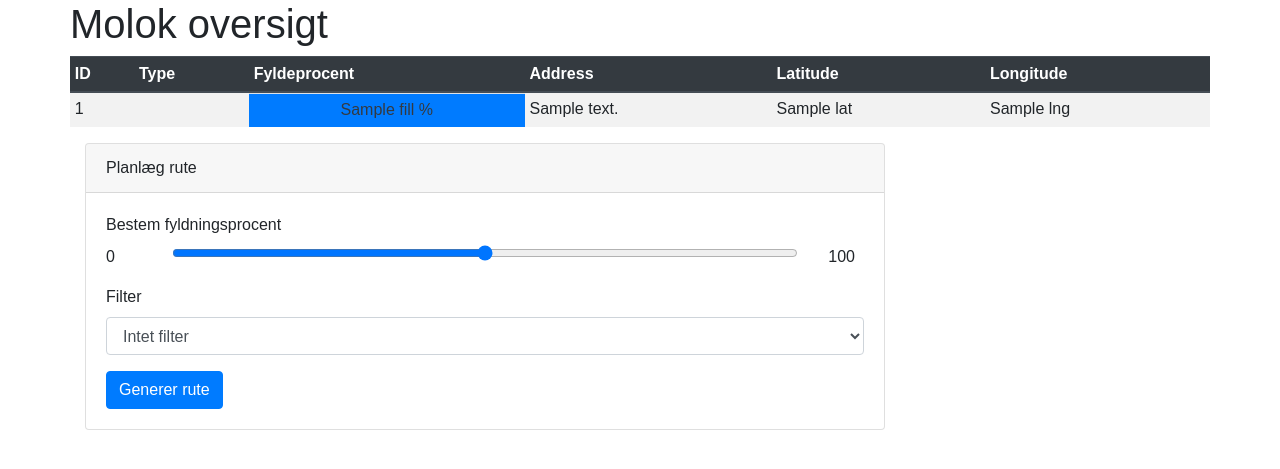
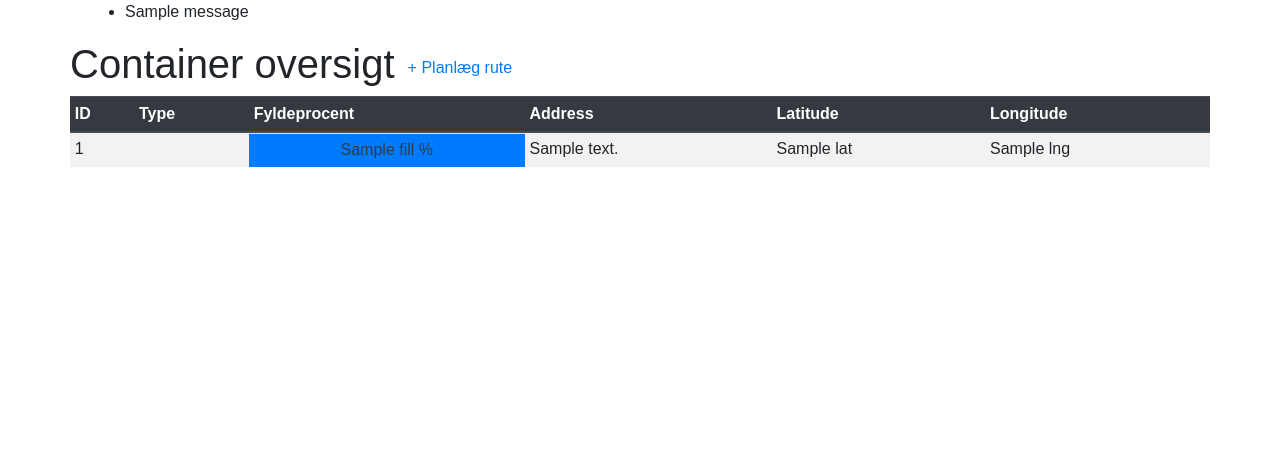
Before and after one commit to wastebud2/P1testsite, a Flask app: template templates/index.html in a window 1280 px wide. Shown: the top 469 px of the page. Run offline with Flask 2, Linux system fonts and the light colour scheme; the template is opened without the code that fills it: most values are stand-ins (such as "Sample title", 1, 10 or a date in 2020); one stand-in notice (Sample message) is shown; some libraries are stand-ins or nearby versions.

Commit message:
Mange mindre ændringer af programmering og index.html

```diff
--- a/application.py
+++ b/application.py
@@ -1,4 +1,4 @@
-from flask import Flask, render_template, redirect, request
+from flask import Flask, render_template, redirect, request, flash
 from app.brute_force import sortLocations
 from app.ACO import sort_ACO
 import json
@@ -14,38 +14,37 @@ firebase = firebase_admin.initialize_app(cred)
 db = firestore.client()
 units_ref = db.collection('enheder')
 
+aaf = ["Aalborg Forsyning", 57.026012, 9.921496]
 
 ## Routes ##
 @app.route("/")
 def index():
-    # Sort by type, so 'Plast og Metal' de ligger i deres kategorier
+    # Sort entries by type
     data = units_ref.order_by('type').order_by('fill', direction=firestore.Query.DESCENDING)
     return render_template('index.html', entries=data.stream())
 
 @app.route("/sort/<float:fill>")
 def sort(fill):
     locs = []
+    locs.append(aaf)
     for entry in units_ref.stream():
         entry_dict = entry.to_dict()
         if entry_dict['fill'] > fill:
             new_entry = [entry.id, entry_dict["lat"], entry_dict["lng"]]
             locs.append(new_entry)
-    locs =   sort_ACO(locs)
-    #locs = locs[::-1] # flip list order
-    #locs = [locs[i] for i in bestOrder]
+    locs = sort_ACO(locs)
     return json.dumps(locs)
 
 @app.route("/sort/<string:type>/<float:fill>")
 def sort_with_type(type, fill):
     locs = []
+    locs.append(aaf)
     for entry in units_ref.stream():
         entry_dict = entry.to_dict()
         if entry_dict['type'] == type and entry_dict['fill'] > fill:
             new_entry = [entry.id, entry_dict["lat"], entry_dict["lng"]]
             locs.append(new_entry)
-    locs =   sort_ACO(locs)
-    #locs = locs[::-1] # flip list order
-    #locs = [locs[i] for i in bestOrder]
+    locs = sort_ACO(locs)
     return json.dumps(locs)
 
 @app.route("/sort/GUI", methods=['POST'])
--- a/templates/base.html
+++ b/templates/base.html
@@ -15,6 +15,16 @@
 </head>
 <body>
     <div class='container'>
+        {% with messages = get_flashed_messages() %}
+            {% if messages %}
+                <ul class=flashes>
+                {% for message in messages %}
+                <li>{{ message }}</li>
+                {% endfor %}
+                </ul>
+            {% endif %}
+        {% endwith %}
+
         {% block body %}{% endblock body %}
     </div>
     <script src="https://code.jquery.com/jquery-3.4.1.slim.min.js" integrity="sha384-J6qa4849blE2+poT4WnyKhv5vZF5SrPo0iEjwBvKU7imGFAV0wwj1yYfoRSJoZ+n" crossorigin="anonymous"></script>
--- a/templates/index.html
+++ b/templates/index.html
@@ -5,7 +5,10 @@
 
 {% block body %}
 <div class="row">
-<h1>Molok oversigt</h1>
+<h1>Container oversigt</h1>
+<button type="button" class="btn btn-link" data-toggle="modal" data-target="#planModal">
+    + Planlæg rute
+</button>
 <table class="table table-sm table-striped">
     <thead class="thead-dark">
     <tr>
@@ -78,22 +81,25 @@
 </table>
 </div>
 
-<div class="card" style="width: 50rem">
-    <div class="card-header">Planlæg rute</div>
-    <form class="card-body" action="{{ url_for('sort_GUI') }}" method="post">
+
+<div class="modal fade" tabindex="-1" role="dialog" id="planModal">
+  <div class="modal-dialog" role="document">
+    <div class="modal-content">
+      <div class="modal-header">
+        <h5 class="modal-title">Ruteplanlægning</h5>
+        <button type="button" class="close" data-dismiss="modal" aria-label="Close">
+          <span aria-hidden="true">&times;</span>
+        </button>
+      </div>
+      <div class="modal-body">
+        <form action="{{ url_for('sort_GUI') }}" method="post">
         <div class="form-group">
-            <label for="fillRange">Bestem fyldningsprocent</label>
-            <div class="row">
-                <div class="col-1">0</div>
-                <div class="col-10">
-                    <input type="range" class="form-control-range" min="0" max="100" name="fillRange">
-                </div>
-                <div class="col-1">100</div>
-            </div>
+            <label for="fillRange">Minimum fyldningsprocent</label>
+            <input type="number" class="form-control" min="0" max="100" name="fillRange" placeholder="Minimum fyldningsprocent">
         </div>
 
         <div class="form-group">
-            <label for="typeSelect">Filter</label>
+            <label for="typeSelect">Affaldstype</label>
             <select class="form-control" name="typeSelect">
                 <option value="NoFilter">Intet filter</option>
                 <option value="Rest">Restaffald</option>
@@ -102,8 +108,15 @@
                 <option value="Pap">Pap og Papir</option>
             </select>
         </div>
+      </div>
+      <div class="modal-footer">
         <button type="submit" class="btn btn-primary">Generer rute</button>
-    </form>
+        <button type="button" class="btn btn-secondary" data-dismiss="modal">Annuller</button>
+      </div>
+      </form>
+    </div>
+  </div>
 </div>
 
+
 {% endblock body %}
```
